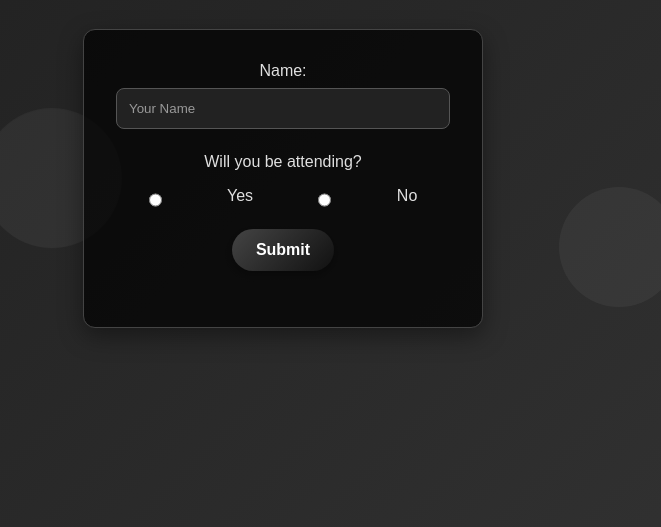
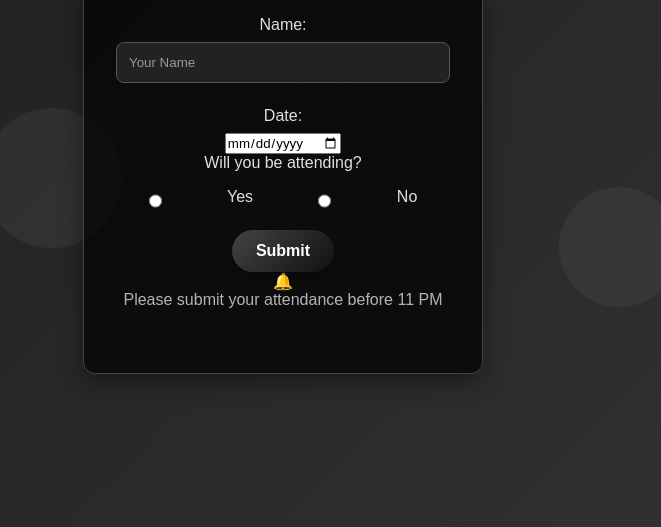
Before and after one commit to Maswud07/rooya-meal-attendance, a plain HTML site: page index.html in a window 1280 px wide. Shown: the part 273-800 px from the top of the page, without its empty margins (357-1018 px from the left). Drawn offline with Linux system fonts and the light colour scheme.

Commit message:
Update index.html

```diff
--- a/index.html
+++ b/index.html
@@ -21,6 +21,9 @@
         <label for="name">Name:</label>
         <input type="text" id="name" name="name" required placeholder="Your Name">
 
+        <label>Date:</label>
+        <input type="date" id="date" name="date" required>
+
         <label>Will you be attending?</label>
         <div class="radio-group">
           <input type="radio" id="yes" name="attendance" value="Yes" required>
@@ -31,6 +34,15 @@
         </div>
 
         <button type="button" onclick="submitForm()">Submit</button>
+
+        <!-- Centered Icon and Moving Message within the attendance card -->
+        <div class="message-container">
+          <span class="reminder-icon">🔔</span>
+          <div class="message-box">
+            <p class="moving-message">Please submit your attendance before 11 PM</p>
+          </div>
+        </div>
+
       </form>
 
       <div id="confirmationMessage"></div>
```
